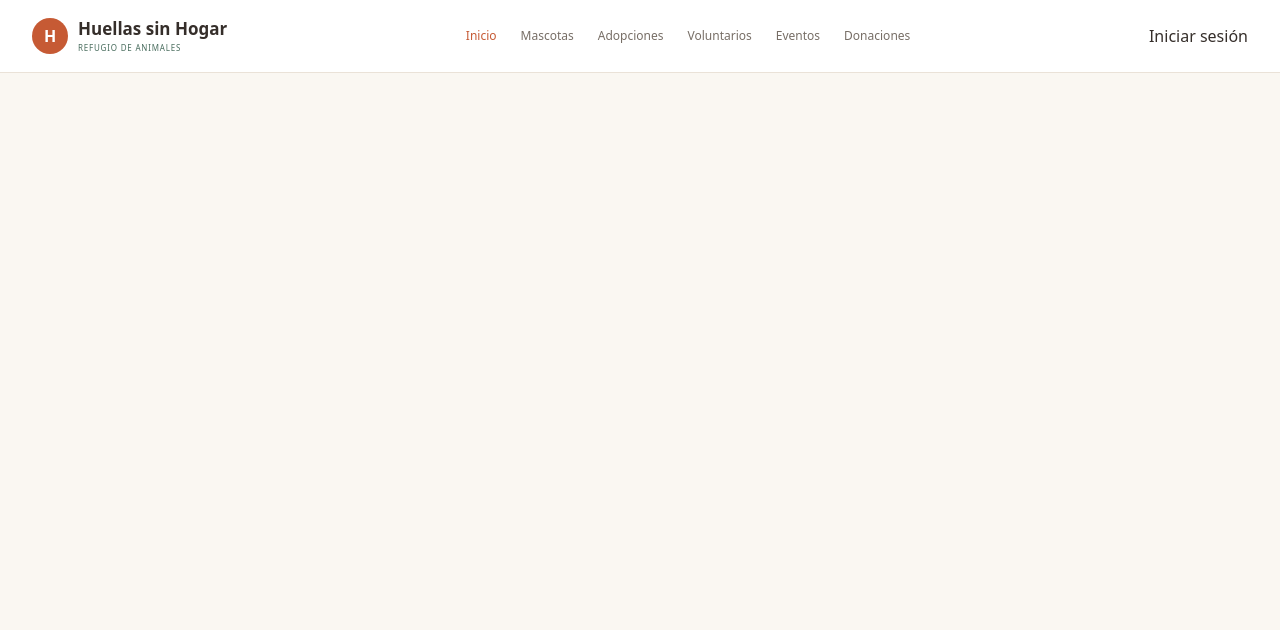
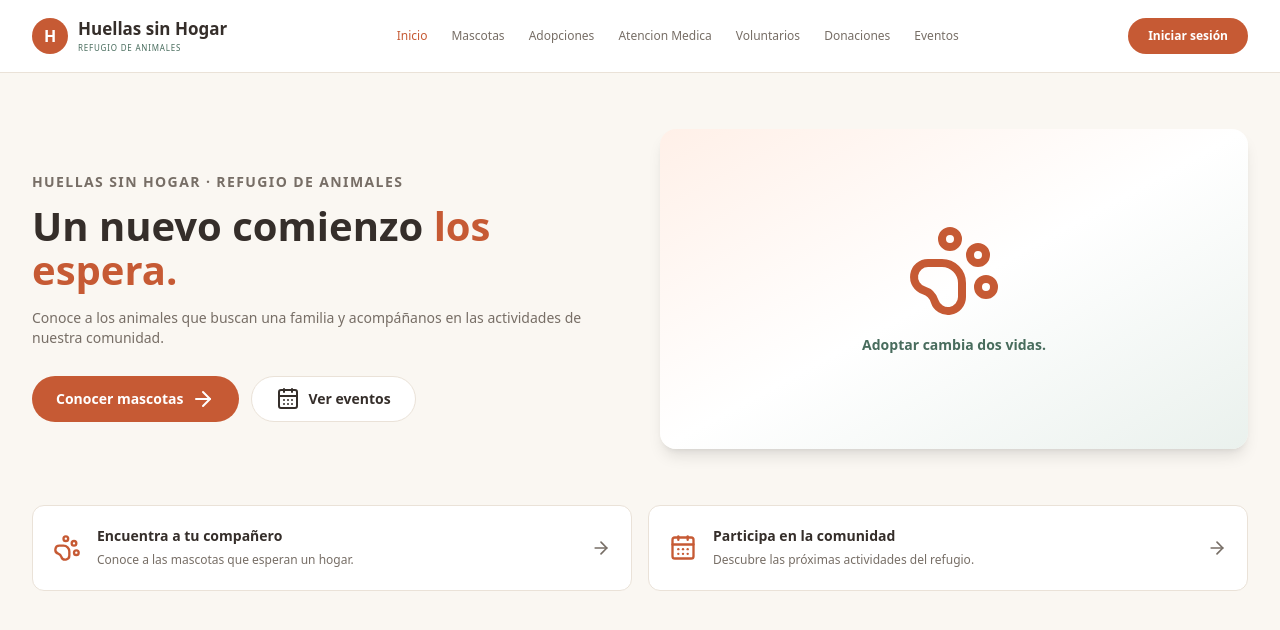
Before and after one commit to benjaminqq-12/ISWN, a React app in the folder frontend/: page / in a window 1280 px wide. Shown: the top 630 px of the page. Built offline with nearby package versions, Linux system fonts and the light colour scheme; no server answers; the HTML template or start-up script is replaced by a standard one.

Commit message:
arreglando errores del front

```diff
--- a/frontend/src/App.jsx
+++ b/frontend/src/App.jsx
@@ -4,6 +4,7 @@ import Home from "./pages/Home";
 import Eventos from './pages/Eventos.jsx';
 import NuestrasMascotas from "./pages/NuestrasMascotas";
 import MascotaPerfil from "./pages/MascotaPerfil";
+import Error404 from "./pages/Error404";
 
 export default function App() {
   return (
@@ -12,9 +13,10 @@ export default function App() {
         <Route path="/" element={<RootLayout />}>
           {/* El index indica que Home se cargara por defecto al entrar a la raiz "/" */}
           <Route index element={<Home />} />
-          <Route path="eventos" element={<Eventos />} />
+          <Route path="/eventos" element={<Eventos />} />
           <Route path="/mascotas" element={<NuestrasMascotas />} />
           <Route path="/mascotas/:id" element={<MascotaPerfil />} />
+          <Route path="*" element={<Error404 />} />
         </Route>
       </Routes>
     </Router>
--- a/frontend/src/layouts/RootLayout.jsx
+++ b/frontend/src/layouts/RootLayout.jsx
@@ -6,10 +6,11 @@ import '../styles/navbar.css';
 const NAV = [
   { label: "Inicio", to: "/" },
   { label: "Mascotas", to: "/mascotas" },
-  { label: "Adopciones" },
-  { label: "Voluntarios" },
-  { label: "Eventos" },
-  { label: "Donaciones" },
+  { label: "Adopciones"},
+  { label: "Atencion Medica"},
+  { label: "Voluntarios"},
+  { label: "Donaciones"},
+  { label: "Eventos", to: "/eventos" },
 ];
 
 function cargarSesion() {
@@ -71,21 +72,20 @@ export default function RootLayout() {
           </div>
 
           <nav className="nav-links">
-            {NAV.map((item) => (
-              item.to ? (
+            {NAV.map((item) => {
+              const active = location.pathname === item.to
+                || (item.to === "/mascotas" && location.pathname.startsWith("/mascotas/"));
+              return (
                 <Link
                   key={item.label}
                   to={item.to}
-                  className={`nav-link ${location.pathname === item.to ? "active" : ""}`}
+                  className={`nav-link ${active ? "active" : ""}`}
+                  aria-current={active ? "page" : undefined}
                 >
                   {item.label}
                 </Link>
-              ) : (
-                <a key={item.label} href="#" className="nav-link">
-                  {item.label}
-                </a>
-              )
-            ))}
+              );
+            })}
           </nav>
 
           <div className="nav-controls">
--- a/frontend/src/pages/Error404.jsx
+++ b/frontend/src/pages/Error404.jsx
@@ -1,6 +1,11 @@
 import { Link } from 'react-router-dom';
-import { primaryButton } from '../helpers/ui.js';
 
 export default function Error404() {
-  return <div className="mx-auto max-w-6xl px-6 py-24 text-center"><p className="text-sm font-bold text-brand">404</p><h1 className="mt-3 font-display text-4xl font-bold">No encontramos esta página</h1><Link to="/eventos" className={`${primaryButton} mt-8`}>Volver a los eventos</Link></div>;
+  return (
+    <div className="pagina-error">
+      <p>404</p>
+      <h1>No encontramos esta página</h1>
+      <Link to="/" className="boton boton-primario">Volver al inicio</Link>
+    </div>
+  );
 }
--- a/frontend/src/pages/Home.jsx
+++ b/frontend/src/pages/Home.jsx
@@ -1,25 +1,53 @@
+import { ArrowRight, CalendarDays, PawPrint } from 'lucide-react';
+import { Link } from 'react-router-dom';
 import '../styles/home.css';
-
-const PETS = [];
-const EVENTS = [];
 
 export default function Home() {
   return (
-    <div className="max-w-6xl mx-auto px-8">
-      <section className="py-14 grid md:grid-cols-2 gap-10 items-center">
-      </section>
+    <div className="inicio">
+      <div className="container">
+        <section className="hero">
+          <div>
+            <p className="hero-badge">Huellas sin Hogar · Refugio de Animales</p>
+            <h1>Un nuevo comienzo <span>los espera.</span></h1>
+            <p>
+              Conoce a los animales que buscan una familia y acompáñanos en las
+              actividades de nuestra comunidad.
+            </p>
+            <div className="hero-actions">
+              <Link className="btn-primary" to="/mascotas">
+                Conocer mascotas <ArrowRight aria-hidden="true" />
+              </Link>
+              <Link className="btn-secondary" to="/eventos">
+                <CalendarDays aria-hidden="true" /> Ver eventos
+              </Link>
+            </div>
+          </div>
+          <div className="hero-image hero-illustration" aria-hidden="true">
+            <PawPrint />
+            <span>Adoptar cambia dos vidas.</span>
+          </div>
+        </section>
 
-      {/* Stats */}
-      <section className="grid grid-cols-2 md:grid-cols-4 gap-4 pb-14">
-      </section>
-
-      {/* Mascotas */}
-      <section className="pb-14">
-      </section>
-
-      {/* Eventos */}
-      <section className="pb-14">
-      </section>
+        <section className="home-destinos" aria-label="Explora el refugio">
+          <Link className="home-destino" to="/mascotas">
+            <PawPrint aria-hidden="true" />
+            <span>
+              <strong>Encuentra a tu compañero</strong>
+              <small>Conoce a las mascotas que esperan un hogar.</small>
+            </span>
+            <ArrowRight aria-hidden="true" />
+          </Link>
+          <Link className="home-destino" to="/eventos">
+            <CalendarDays aria-hidden="true" />
+            <span>
+              <strong>Participa en la comunidad</strong>
+              <small>Descubre las próximas actividades del refugio.</small>
+            </span>
+            <ArrowRight aria-hidden="true" />
+          </Link>
+        </section>
+      </div>
     </div>
   );
 }
--- a/frontend/src/pages/NuestrasMascotas.jsx
+++ b/frontend/src/pages/NuestrasMascotas.jsx
@@ -127,7 +127,7 @@ const NuestrasMascotas = () => {
   if (error) return <p>{error}</p>;
 
   return (
-    <div className="container">
+    <div className="mascotas-page">
       <div className="mascotas-heading">
         <div>
           <h1>Nuestras Mascotas</h1>
--- a/frontend/src/styles/home.css
+++ b/frontend/src/styles/home.css
@@ -14,6 +14,16 @@
   .inicio .btn-secondary { @apply border border-line bg-white text-ink hover:bg-canvas; }
   .inicio .hero-image { @apply h-80 overflow-hidden rounded-2xl shadow-lg; }
   .inicio .hero-image img { @apply h-full w-full object-cover; }
+  .inicio .hero-illustration { @apply flex flex-col items-center justify-center gap-4 bg-linear-to-br from-peach via-white to-sage text-forest; }
+  .inicio .hero-illustration svg { @apply size-24 text-brand; }
+  .inicio .hero-illustration span { @apply text-sm font-semibold; }
+  .inicio .home-destinos { @apply grid grid-cols-1 gap-4 pb-14 md:grid-cols-2; }
+  .inicio .home-destino { @apply flex items-center gap-4 rounded-xl border border-line bg-white p-5 text-ink no-underline transition hover:-translate-y-0.5 hover:shadow-card; }
+  .inicio .home-destino > svg:first-child { @apply size-7 shrink-0 text-brand; }
+  .inicio .home-destino > svg:last-child { @apply ml-auto size-5 shrink-0 text-muted; }
+  .inicio .home-destino span { @apply flex flex-col gap-1; }
+  .inicio .home-destino strong { @apply text-sm font-bold; }
+  .inicio .home-destino small { @apply text-xs leading-5 text-muted; }
   .inicio .stats-grid { @apply grid grid-cols-2 gap-4 pb-14 lg:grid-cols-4; }
   .inicio .stat-card { @apply rounded-xl border border-line bg-white p-5; }
   .inicio .stat-icon { @apply mb-3 text-brand; }
--- a/frontend/src/styles/index.css
+++ b/frontend/src/styles/index.css
@@ -17,6 +17,15 @@
   --color-forest-hover: #365347;
   --color-sage: #eaf1ed;
   --shadow-card: 0 4px 18px -9px rgb(71 45 24 / 18%);
+}
+
+:root {
+  --primary: #c65a34;
+  --primary-hover: #ab4827;
+  --bg-card: #fff;
+  --border-color: #eae2d8;
+  --text-main: #352e2a;
+  --text-muted: #776e66;
 }
 
 @layer base {
--- a/frontend/src/styles/navbar.css
+++ b/frontend/src/styles/navbar.css
@@ -12,6 +12,43 @@
   .nav-link { @apply shrink-0 rounded py-2 text-xs font-medium text-muted transition hover:text-brand; }
   .nav-link.active { @apply text-brand; }
   .nav-controls { @apply flex items-center gap-3; }
+  .auth-toggle { @apply rounded-full bg-brand px-5 py-2.5 text-xs font-semibold text-white transition hover:bg-brand-hover; }
+  .nav-user { @apply text-xs font-medium text-muted; }
   .btn-nav-icon { @apply flex size-9 items-center justify-center rounded-full text-muted; }
   .avatar { @apply flex size-8 items-center justify-center rounded-full bg-sage text-xs font-semibold text-forest; }
+
+  .login-modal {
+    position: fixed;
+    inset: 64px clamp(1rem, 15vw, 11.25rem) auto auto;
+    width: min(320px, calc(100vw - 2rem));
+    max-width: none;
+    margin: 0;
+    padding: 0;
+    overflow: visible;
+    border: 1px solid var(--color-line);
+    border-radius: 12px;
+    background: white;
+    color: var(--color-ink);
+    box-shadow: 0 8px 28px rgb(53 46 42 / 16%);
+  }
+  .login-modal::backdrop { background: transparent; }
+  .login-form { display: grid; gap: 12px; padding: 20px; }
+  .login-form label { display: grid; gap: 8px; color: var(--color-muted); font-size: 13px; font-weight: 600; }
+  .login-form input {
+    width: 100%;
+    height: 40px;
+    border: 1px solid var(--color-line);
+    border-radius: 8px;
+    background: white;
+    padding: 8px 10px;
+    color: var(--color-ink);
+    font-size: 14px;
+    font-weight: 400;
+    outline: none;
+  }
+  .login-form input:focus { border-color: var(--color-brand); }
+  .login-error { margin: 0; color: #b3261e; font-size: 12px; }
+  .login-submit { min-height: 38px; border: 0; border-radius: 999px; background: var(--color-brand); padding: 8px 20px; color: white; font-size: 14px; font-weight: 700; transition: background 0.2s ease; }
+  .login-submit:hover { background: var(--color-brand-hover); }
+  .login-submit:disabled { cursor: wait; opacity: 0.6; }
 }
--- a/frontend/vite.config.js
+++ b/frontend/vite.config.js
@@ -1,7 +1,21 @@
 import react from '@vitejs/plugin-react'
-import { defineConfig } from 'vite'
+import tailwindcss from '@tailwindcss/vite'
+import { fileURLToPath } from 'node:url'
+import { defineConfig, loadEnv } from 'vite'
 
 // https://vite.dev/config/
-export default defineConfig({
-  plugins: [react()],
+export default defineConfig(({ mode }) => {
+  const env = loadEnv(mode, fileURLToPath(new URL('.', import.meta.url)), '')
+
+  return {
+    plugins: [react(), tailwindcss()],
+    server: {
+      proxy: {
+        '/api': {
+          target: env.BACKEND_URL || 'http://localhost:3000',
+          changeOrigin: true,
+        },
+      },
+    },
+  }
 })
```
Also changed, not shown: frontend/src/components/LoginModal.jsx (added, +45 -0 lines), frontend/src/services/mascota.service.js (+16 -11 lines), frontend/src/styles/mascotas.css (+71 -8 lines), 1 other file (tests, documents, lock files or other folders).
